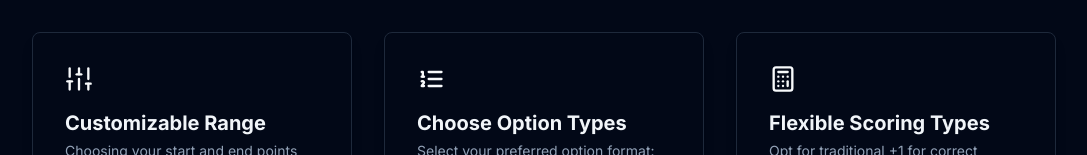
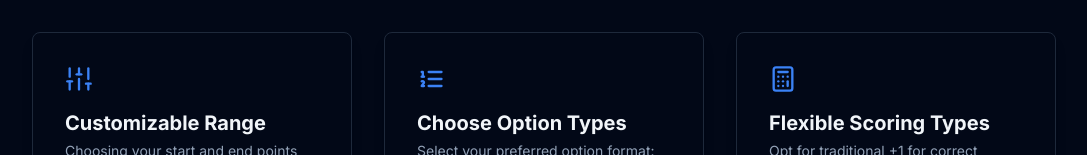
Before and after one commit to NeeshSamsi/mcqs.work, a Next.js app: page / in a window 1280 px wide. Shown: the part 642-797 px from the top of the page, without its empty margins (96-1183 px from the left). Built offline with nearby package versions, Linux system fonts and the light colour scheme.

Commit message:
feat: Blue icons

```diff
--- a/src/components/FeatureCard.tsx
+++ b/src/components/FeatureCard.tsx
@@ -9,7 +9,7 @@ type Props = {
 export default function FeatureCard({ icon, title, description }: Props) {
   return (
     <div className="block rounded-lg border border-secondary p-8 shadow-lg transition hover:border-primary/30 hover:shadow-primary/30">
-      {icon}
+      <div className="text-primary">{icon}</div>
       <h2 className="mt-4 text-xl font-bold text-slate-100">{title}</h2>
       <p className="mt-1 text-sm text-slate-400">{description}</p>
     </div>
```
